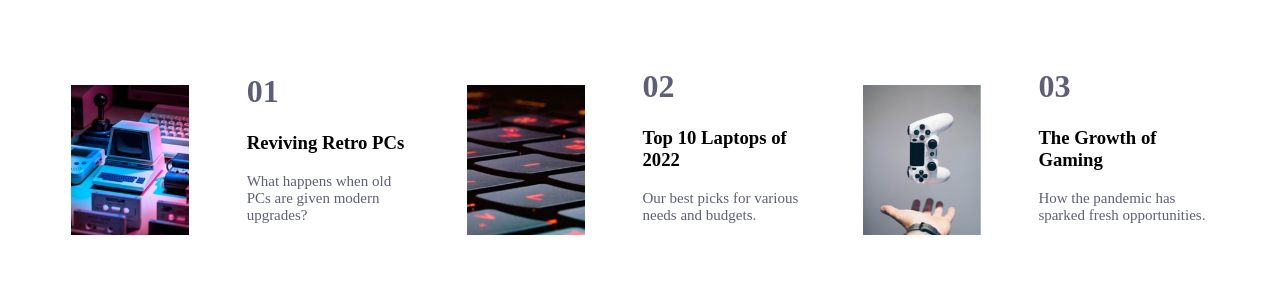
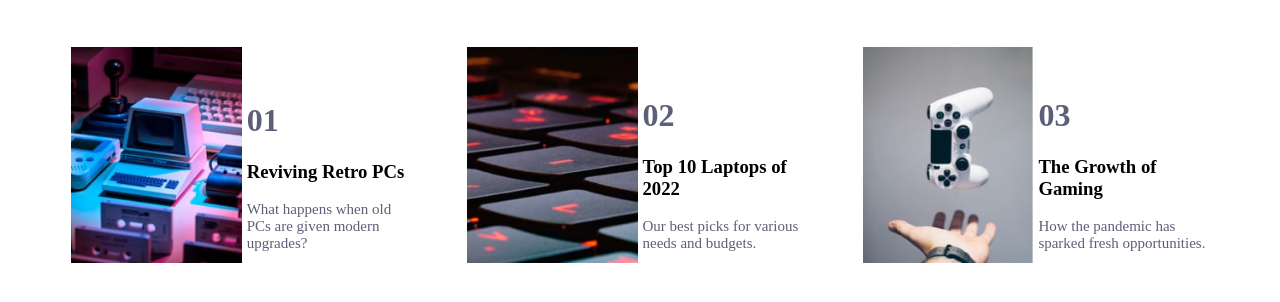
Before and after one commit to onesmus1024/grid-challenge, a plain HTML site: page index.html in a window 1280 px wide. Shown: the part 640-942 px from the top of the page. Drawn offline with Linux system fonts and the light colour scheme.

Commit message:
updated readme

```diff
--- a/main.css
+++ b/main.css
@@ -89,7 +89,8 @@ button{
     ;
 }
 .trending .trending-image img{
-    height:150px;
+    height:100%;
+    width: 100%;
 }
 .trending-one{
     grid-area: trending-one;
```
Also changed, not shown: 1 other file.
